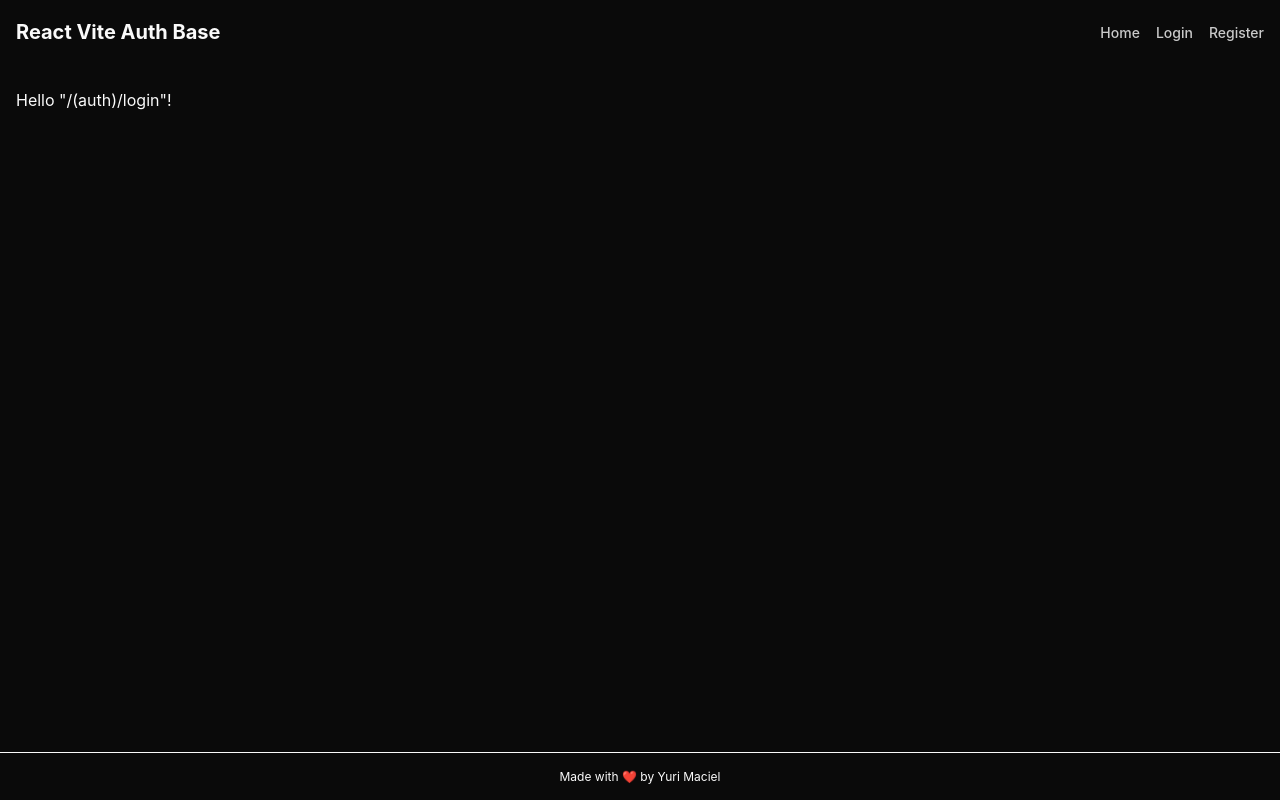
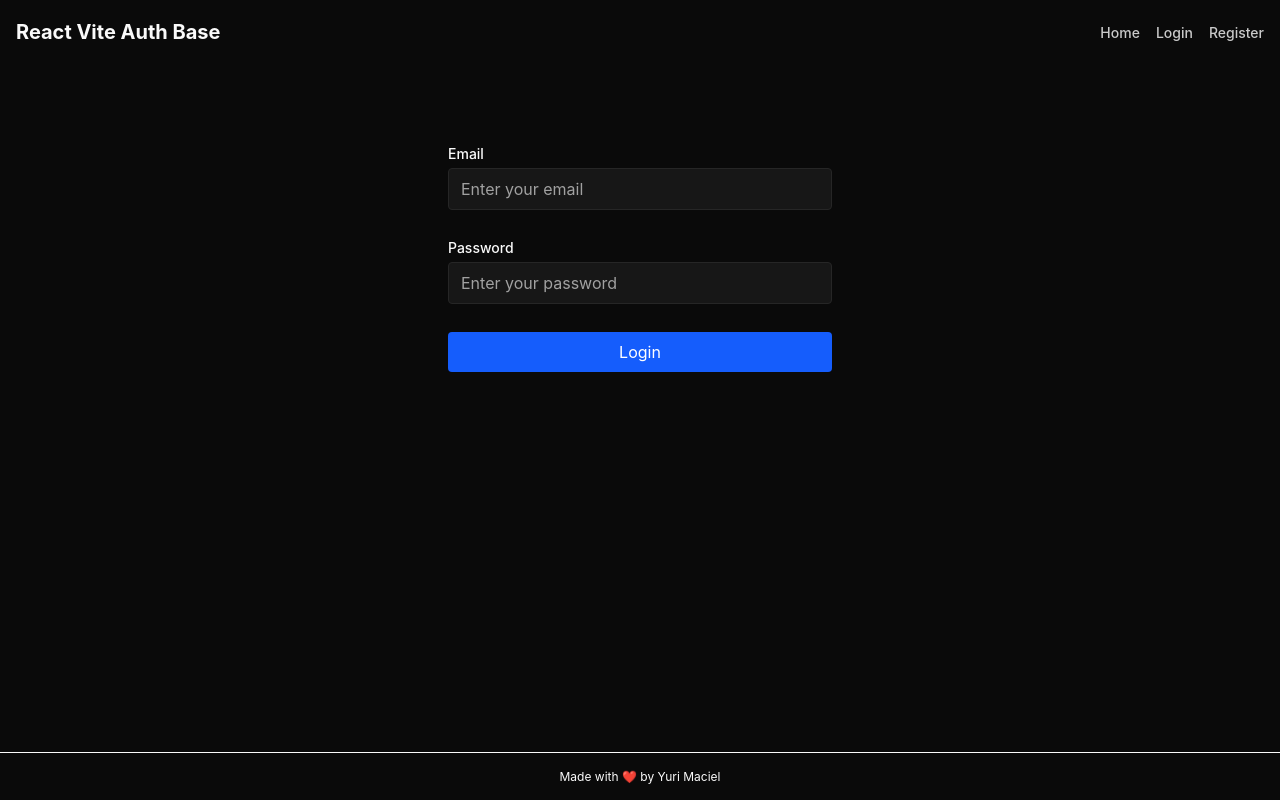
Before and after one commit to yurihbm/react-vite-auth-base, a React (Vite) app: page /login in a window 1280 px wide. Built offline with nearby package versions, Linux system fonts and the light colour scheme.

Commit message:
feat(routes): use form at login route

```diff
--- a/src/routes/(auth)/login.tsx
+++ b/src/routes/(auth)/login.tsx
@@ -1,9 +1,11 @@
 import { createFileRoute } from "@tanstack/react-router";
+
+import { LoginForm } from "@src/modules/auth";
 
 export const Route = createFileRoute("/(auth)/login")({
 	component: LoginComponent,
 });
 
 function LoginComponent() {
-	return <div>Hello "/(auth)/login"!</div>;
+	return <LoginForm />;
 }
```
